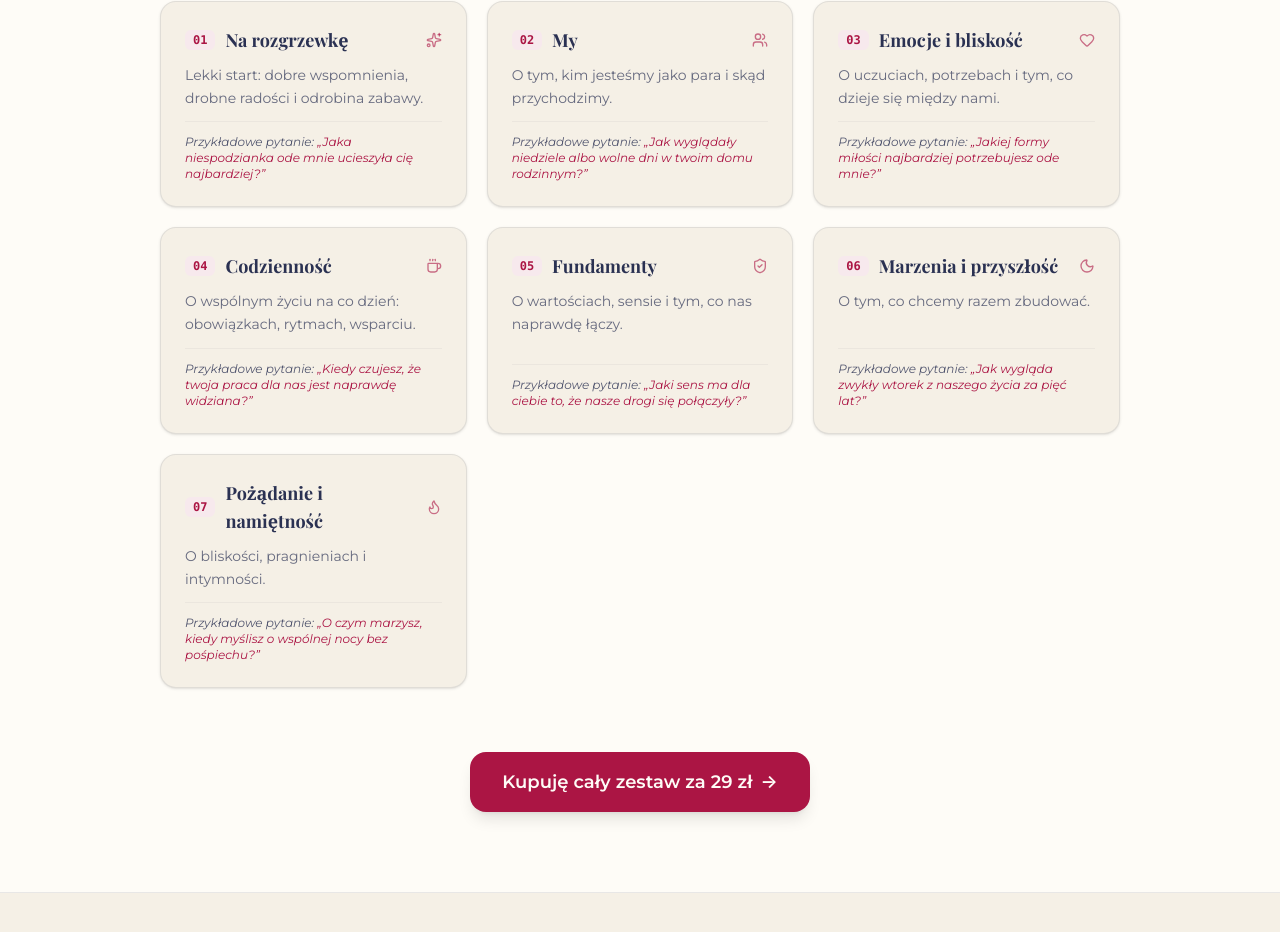
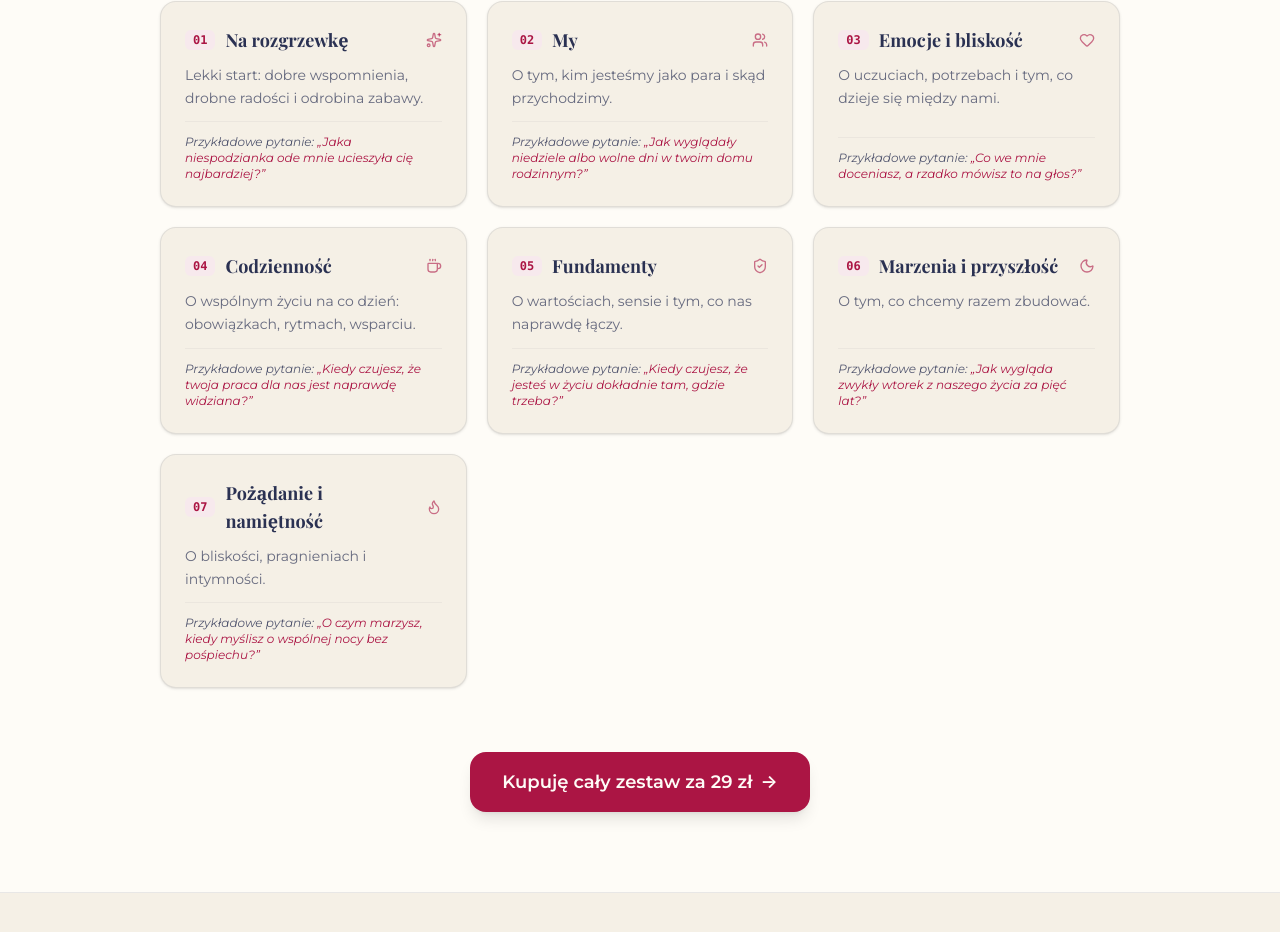
Before and after one commit to achiorr/100-pytan-na-bliskosc, a Next.js app: page / in a window 1280 px wide. Shown: the part 3267-4199 px from the top of the page. Built offline with nearby package versions, Linux system fonts and the light colour scheme; no server answers; a web font is replaced by a local one.

Commit message:
copy: aktualizacja przykladowych pytan w talii 03 i talii 05

```diff
--- a/components/WhatInside.tsx
+++ b/components/WhatInside.tsx
@@ -35,7 +35,7 @@ export default function WhatInside() {
       num: "03",
       title: "Emocje i bliskość",
       desc: "O uczuciach, potrzebach i tym, co dzieje się między nami.",
-      sample: "„Jakiej formy miłości najbardziej potrzebujesz ode mnie?”",
+      sample: "„Co we mnie doceniasz, a rzadko mówisz to na głos?”",
       icon: Heart,
       img: "/images/karty-tytulowe/03-Emocje-i-bliskosc-tytul.jpg",
     },
@@ -51,7 +51,7 @@ export default function WhatInside() {
       num: "05",
       title: "Fundamenty",
       desc: "O wartościach, sensie i tym, co nas naprawdę łączy.",
-      sample: "„Jaki sens ma dla ciebie to, że nasze drogi się połączyły?”",
+      sample: "„Kiedy czujesz, że jesteś w życiu dokładnie tam, gdzie trzeba?”",
       icon: ShieldCheck,
       img: "/images/karty-tytulowe/05-Fundamenty-tytul.jpg",
     },
```
